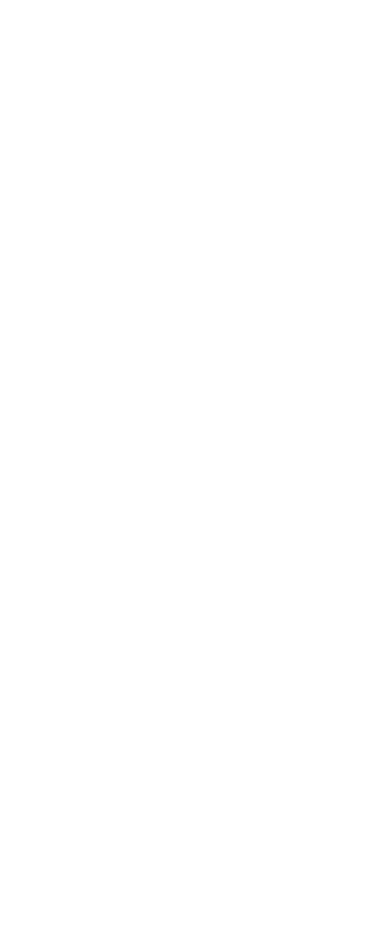
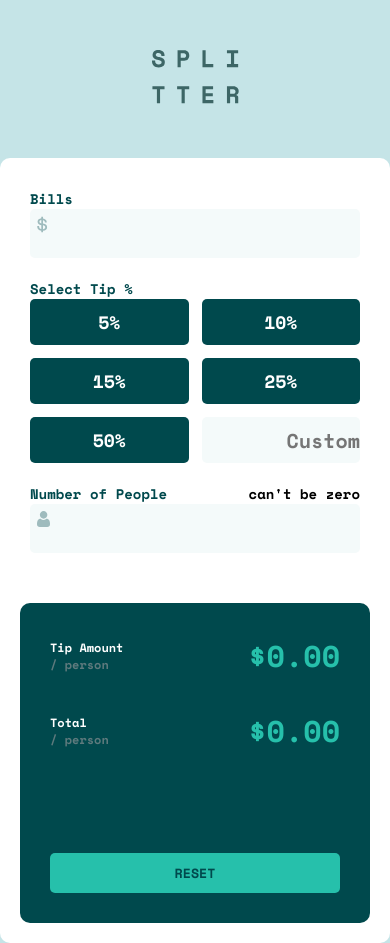
Before and after one commit to maxibrain4/Tip-calculator, a plain HTML site: page index.html in a window 390 px wide. Before the commit the page ends 844 px from the top, so only its background shows below. Drawn offline with nearby package versions, Linux system fonts and the light colour scheme.

Commit message:
completed both mobile and desktop design

```diff
--- a/index.css
+++ b/index.css
@@ -0,0 +1,169 @@
+/* font-family: 'Space Mono', monospace; */
+* {
+  padding: 0;
+  margin: 0;
+  box-sizing: border-box;
+}
+
+.container {
+  width: 100%;
+  min-height: 100vh;
+  background-color: hsl(185, 41%, 84%);
+  display: flex;
+  justify-content: center;
+  align-items: center;
+  flex-direction: column;
+  gap: 50px;
+}
+img {
+  width: 100%;
+}
+.card {
+  width: 100%;
+  max-width: 700px;
+  font-family: "Space Mono", monospace;
+  /* border: 1px solid red; */
+  border-radius: 10px;
+  background-color: hsl(0, 0%, 100%);
+  display: flex;
+}
+.card1 {
+  flex: 50%;
+  /* border: 1px solid green; */
+  padding: 30px;
+}
+.card2 {
+  /* border: 1px solid yellow; */
+  flex: 50%;
+  padding: 20px;
+}
+.btn-div {
+  display: grid;
+  grid-template-columns: 89px 89px 89px;
+  grid-template-rows: 1fr 1fr;
+  gap: 13px;
+}
+
+.btn {
+  font-family: "Space Mono", monospace;
+  padding: 10px 20px;
+  width: 100%;
+  display: flex;
+  justify-content: center;
+  text-decoration: none;
+  border: none;
+  background-color: hsl(183, 100%, 15%);
+  border-radius: 5px;
+  color: hsl(0, 0%, 100%);
+  font-size: 18px;
+  cursor: pointer;
+}
+.btn:hover {
+  background-color: hsl(185, 41%, 84%);
+  color: hsl(183, 100%, 15%);
+}
+#btninput {
+  width: 100%;
+  font-size: 20px;
+  font-family: "Space Mono", monospace;
+  cursor: pointer;
+  border: none;
+  background-color: hsl(189, 41%, 97%);
+  border-radius: 5px;
+}
+/* .inputdiff {
+  width: 100%;
+} */
+
+.title {
+  font-size: 14px;
+  color: hsl(183, 100%, 15%);
+}
+.inp {
+  width: 100%;
+  padding: 10px 10px;
+  font-family: "Space Mono", monospace;
+  display: flex;
+  align-items: center;
+  border: none;
+  font-size: 20px;
+  border-radius: 5px;
+}
+
+input:focus {
+  outline: 1px solid hsl(172, 67%, 45%);
+}
+.binput {
+  display: flex;
+  justify-content: space-between;
+  align-items: center;
+  font-size: 14px;
+}
+.inside-div {
+  /* border: 1px solid red; */
+  display: flex;
+  flex-direction: column;
+  gap: 100px;
+  padding: 30px;
+  border-radius: 10px;
+  background-color: hsl(183, 100%, 15%);
+}
+
+.tabody {
+  display: flex;
+  justify-content: space-between;
+  align-items: center;
+  /* gap: 50px; */
+  margin-bottom: 30px;
+}
+.totalbody {
+  display: flex;
+  justify-content: space-between;
+  align-items: center;
+  /* gap: 50px; */
+}
+.last-btn {
+  width: 100%;
+  padding: 10px 10px;
+  border: none;
+  text-decoration: none;
+  background-color: hsl(172, 67%, 45%);
+  font-family: "Space Mono", monospace;
+  color: hsl(183, 100%, 15%);
+  cursor: pointer;
+  border-radius: 5px;
+}
+.last-btn:hover {
+  background-color: hsl(185, 41%, 84%);
+  color: hsl(183, 100%, 15%);
+}
+span {
+  font-size: 12px;
+  color: hsl(186, 14%, 43%);
+}
+
+.ttext {
+  /* line-height: 1; */
+  color: hsl(0, 0%, 100%);
+  font-size: 12px;
+}
+
+.digits {
+  font-size: 30px;
+  font-weight: 700;
+  color: hsl(172, 67%, 45%);
+}
+.firstinput {
+  margin-bottom: 20px;
+}
+.btn-container {
+  margin-bottom: 20px;
+}
+.bill-input {
+  background: url(images/icon-dollar.svg) no-repeat scroll 7px 7px;
+  background-color: hsl(189, 41%, 97%);
+}
+.Number-input {
+  background: url(images/icon-person.svg) no-repeat scroll 7px 7px;
+  background-color: hsl(189, 41%, 97%);
+}
--- a/index.html
+++ b/index.html
@@ -4,7 +4,85 @@
     <meta charset="UTF-8" />
     <meta http-equiv="X-UA-Compatible" content="IE=edge" />
     <meta name="viewport" content="width=device-width, initial-scale=1.0" />
+    <link rel="preconnect" href="https://fonts.googleapis.com" />
+    <link rel="preconnect" href="https://fonts.gstatic.com" crossorigin />
+    <link
+      href="https://fonts.googleapis.com/css2?family=Space+Mono:wght@700&display=swap"
+      rel="stylesheet"
+    />
+    <link rel="stylesheet" href="index.css" />
+    <link rel="stylesheet" href="query.css" />
+    <script defer src="index.js"></script>
     <title>Tip calculator</title>
   </head>
-  <body></body>
+  <body>
+    <div class="container">
+      <!-- <div class="beforeCard"> -->
+      <div class="logo"><img src="/images/logo.svg" alt="" /></div>
+      <div class="card">
+        <div class="card1">
+          <div class="input-div firstinput">
+            <p class="title">Bills</p>
+            <input type="text" name="" id="" class="inp bill-input" dir="rtl" />
+          </div>
+          <div class="btn-container">
+            <p class="title">Select Tip %</p>
+            <div class="btn-div">
+              <button class="btn">5%</button>
+              <button class="btn">10%</button>
+              <button class="btn">15%</button>
+              <button class="btn">25%</button>
+              <button class="btn">50%</button>
+              <input
+                type="text"
+                name=""
+                id="btninput"
+                placeholder="Custom"
+                dir="rtl"
+              />
+            </div>
+          </div>
+          <div class="input-div">
+            <!-- <label for="">Number of People</label> -->
+            <div class="binput">
+              <p class="title">Number of People</p>
+              <p class="error">can't be zero</p>
+            </div>
+
+            <input
+              type="text"
+              name=""
+              id=""
+              class="inp Number-input"
+              dir="rtl"
+            />
+          </div>
+        </div>
+        <div class="card2">
+          <div class="inside-div">
+            <div class="fisttext">
+              <div class="tabody">
+                <p class="tip-text ttext">
+                  Tip Amount <br />
+                  <span>/ person</span>
+                </p>
+                <p class="tipdigit digits">$0.00</p>
+              </div>
+              <div class="totalbody">
+                <p class="total-text ttext">
+                  Total <br />
+                  <span>/ person</span>
+                </p>
+                <p class="totaldigit digits">$0.00</p>
+              </div>
+            </div>
+            <div class="btn-div-div">
+              <button class="last-btn">RESET</button>
+            </div>
+          </div>
+        </div>
+      </div>
+    </div>
+    <!-- </div> -->
+  </body>
 </html>
--- a/query.css
+++ b/query.css
@@ -0,0 +1,21 @@
+@media (max-width: 663px) {
+  .card {
+    width: 100%;
+    max-width: 100%;
+    font-family: "Space Mono", monospace;
+    /* border: 1px solid red; */
+    border-radius: 10px;
+    background-color: hsl(0, 0%, 100%);
+    display: flex;
+    flex-direction: column;
+  }
+  .btn-div {
+    display: grid;
+    grid-template-columns: 1fr 1fr;
+    grid-template-rows: 1fr 1fr 1fr;
+    gap: 13px;
+  }
+  .logo {
+    margin-top: 50px;
+  }
+}
```
